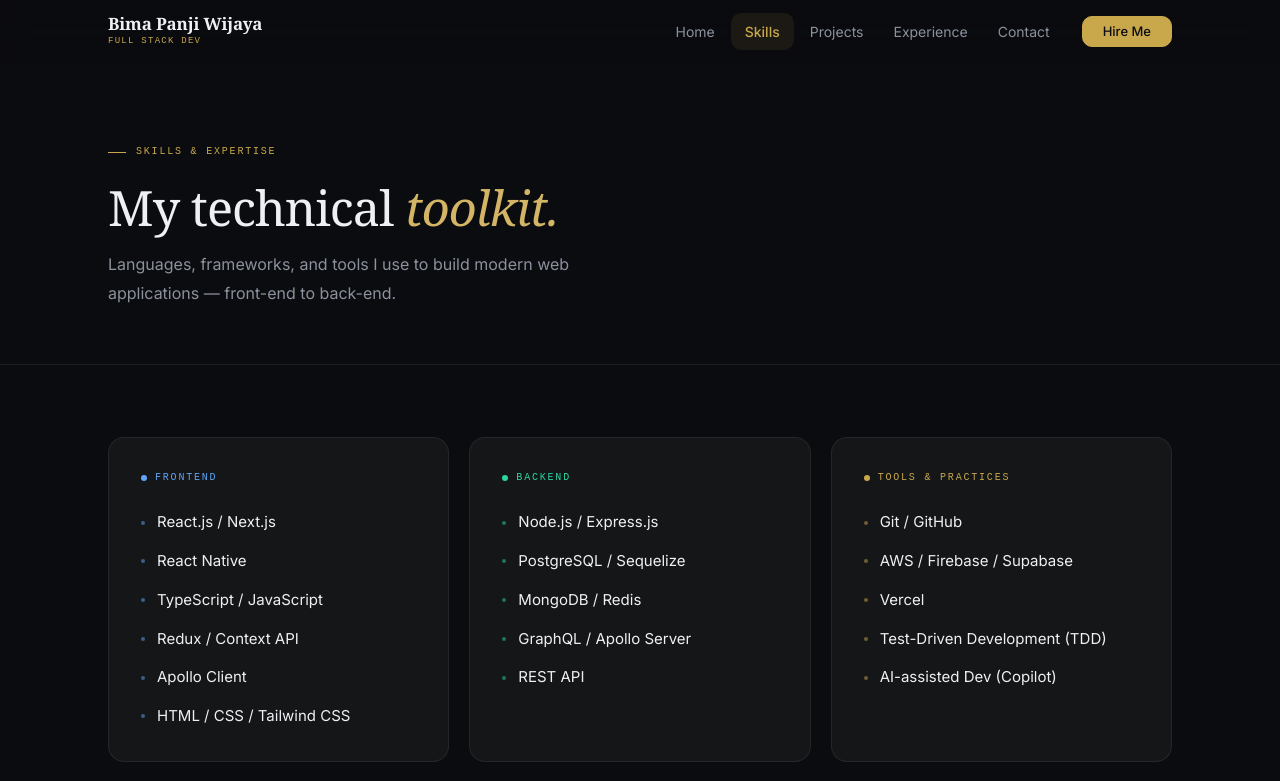
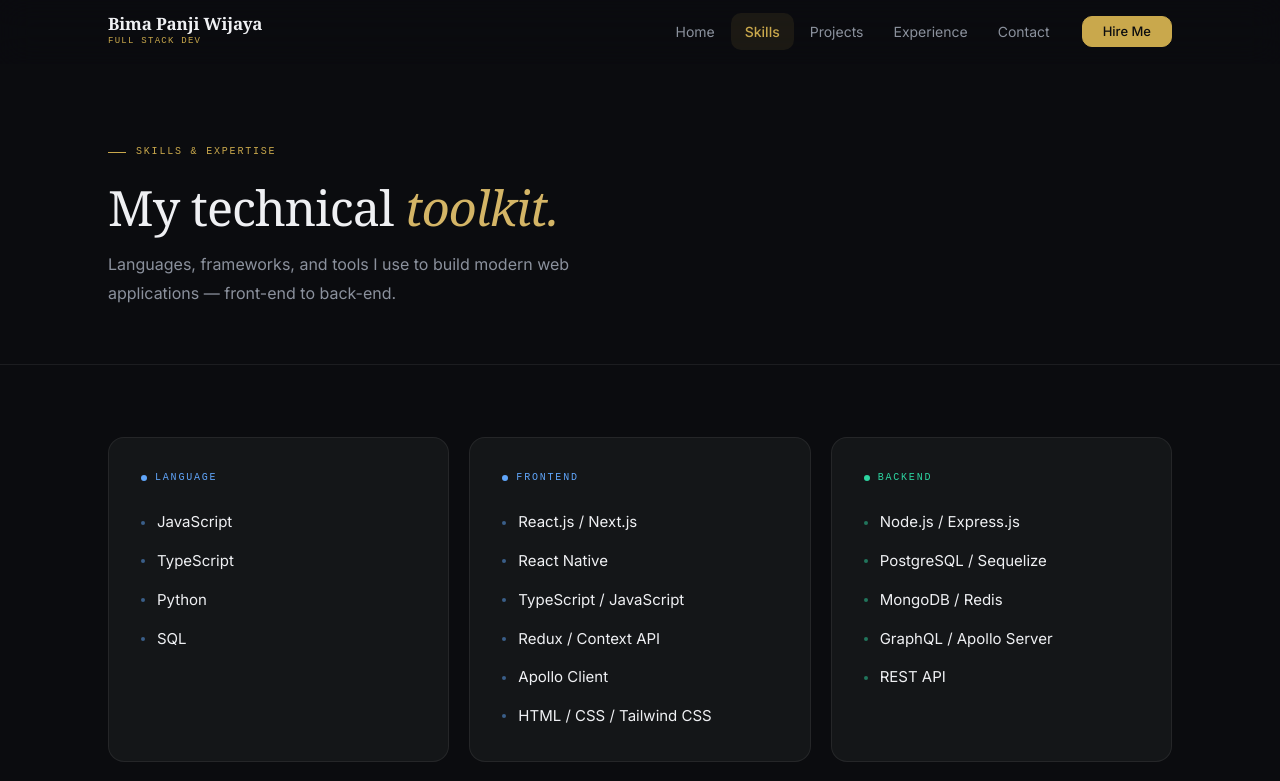
Before and after one commit to BimaPanjiWijaya/Profile, a Next.js app in the folder client/: page /skills in a window 1280 px wide. Shown: the top 781 px of the page. Built offline with nearby package versions, Linux system fonts and the light colour scheme.

Commit message:
add language

```diff
--- a/client/app/skills/page.tsx
+++ b/client/app/skills/page.tsx
@@ -1,6 +1,11 @@
 import PageHero from "@/components/PageHero";
 
 const categories = [
+  {
+    label: "Language",
+    color: "var(--blue)",
+    skills: ["JavaScript", "TypeScript", "Python", "SQL"],
+  },
   {
     label: "Frontend",
     color: "var(--blue)",
@@ -247,7 +252,10 @@ export default function SkillsPage() {
                   >
                     {c.issuer}
                   </p>
-                  <span className="badge badge-gray" style={{ fontSize: "10px" }}>
+                  <span
+                    className="badge badge-gray"
+                    style={{ fontSize: "10px" }}
+                  >
                     {c.type === "Role Certification" ? "Role" : "Skill"}
                   </span>
                 </div>
```
